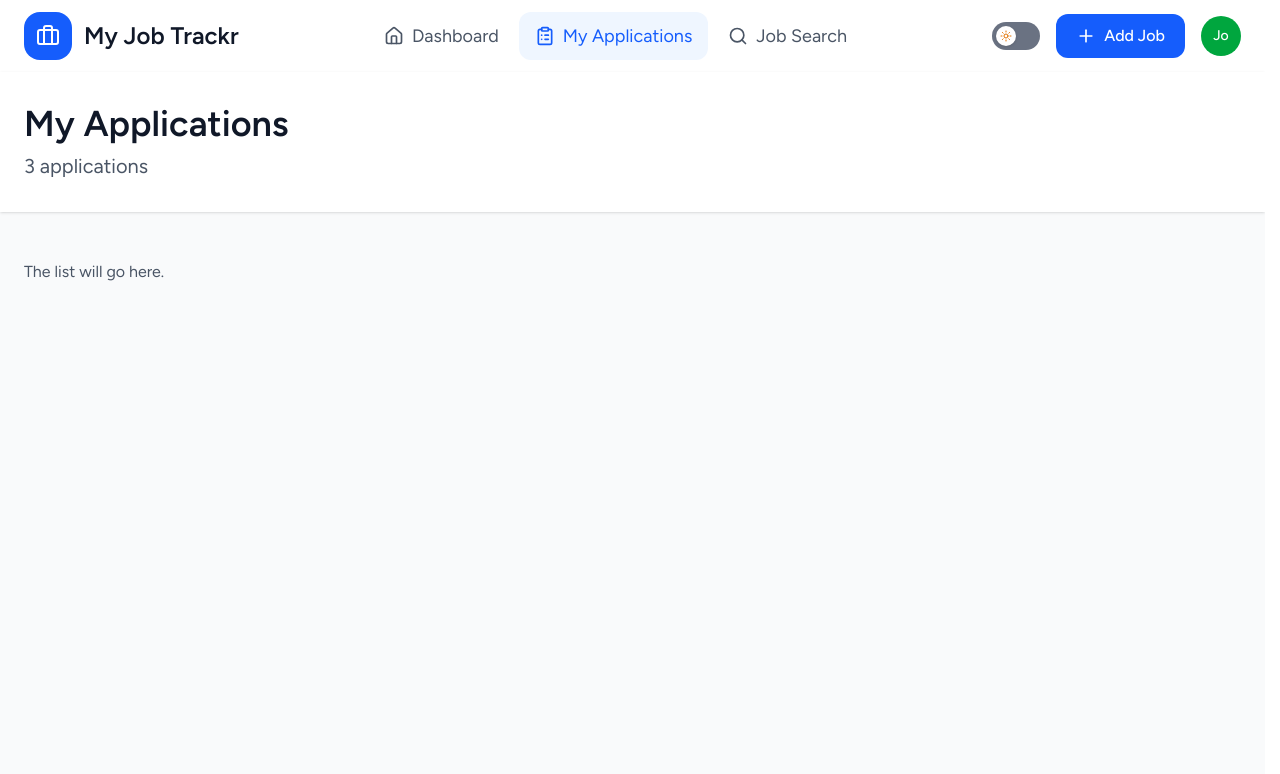
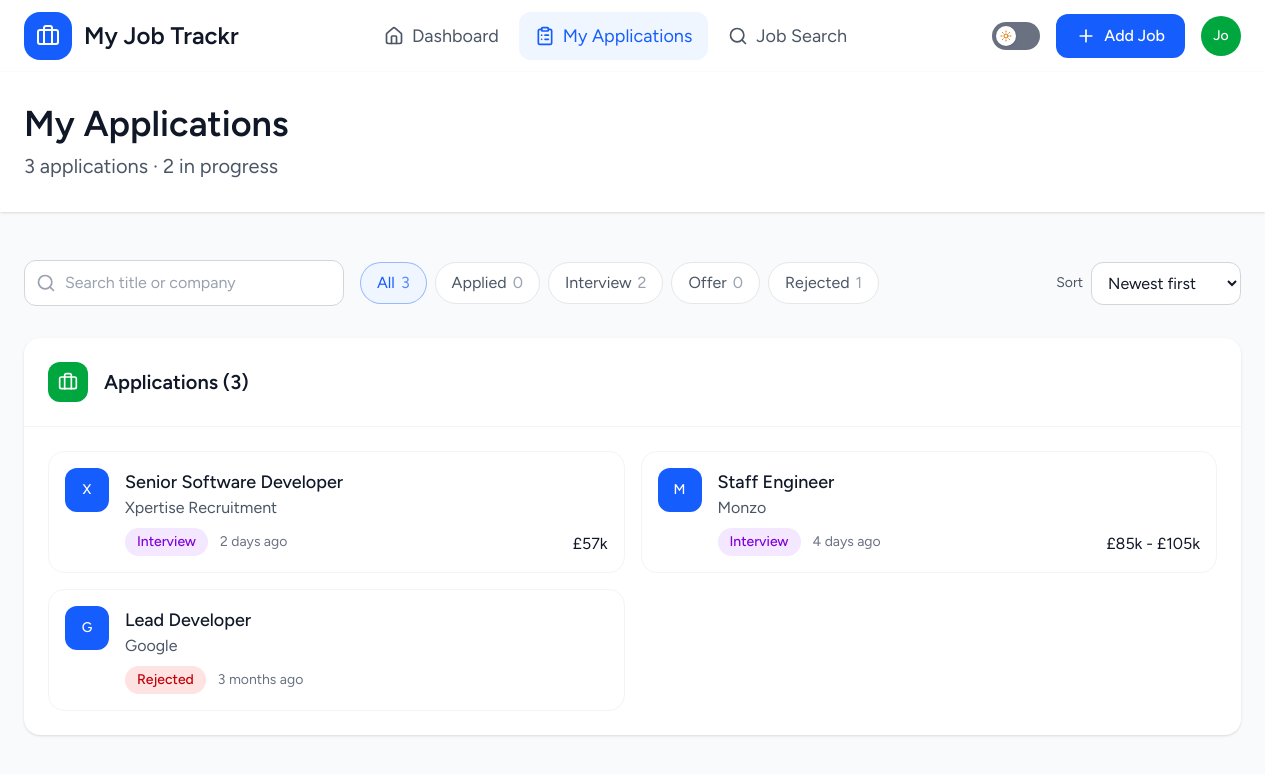
Before and after one commit to sphynx-00/job-application-tracker, a React (Vite) app: page /applications in a window 1280 px wide. Shown: the top 774 px of the page. Built offline with nearby package versions, Linux system fonts and the light colour scheme.

Commit message:
feat(applications): build applications list page

```diff
--- a/src/pages/ApplicationsPage.jsx
+++ b/src/pages/ApplicationsPage.jsx
@@ -1,14 +1,79 @@
+import { useState } from "react";
+import { Briefcase, SearchX } from "lucide-react";
 import PageHeader from "../components/layout/PageHeader";
+import SectionCard from "../components/layout/SectionCard";
+import ApplicationItem from "../features/applications/ApplicationItem";
+import ApplicationsToolbar from "../features/applications/ApplicationsToolbar";
+import { formatRelative, formatSalary } from "../lib/format";
+import { statusOrder } from "../lib/status";
+
+// Highest salary first. Jobs with no salary go last.
+const topSalary = (a) => a.salaryMax ?? a.salaryMin ?? 0;
+
+const sorters = {
+  newest: (a, b) => b.appliedAt - a.appliedAt,
+  oldest: (a, b) => a.appliedAt - b.appliedAt,
+  salary: (a, b) => topSalary(b) - topSalary(a),
+  company: (a, b) => a.company.localeCompare(b.company),
+};
 
 export default function ApplicationsPage({ applications }) {
+  const now = new Date();
+  const [query, setQuery] = useState("");
+  const [status, setStatus] = useState("all");
+  const [sort, setSort] = useState("newest");
+
+  // Counts always come from the full list, so the chips don't change while you filter.
+  const counts = { all: applications.length };
+  statusOrder.forEach((key) => {
+    counts[key] = applications.filter((a) => a.status === key).length;
+  });
+
+  // The visible list is worked out from state every time. It is never stored.
+  const search = query.trim().toLowerCase();
+  const visible = applications
+    .filter((a) => status === "all" || a.status === status)
+    .filter((a) => !search || `${a.title} ${a.company}`.toLowerCase().includes(search))
+    .sort(sorters[sort]);
+
+  const inProgress = counts.applied + counts.interview;
+
   return (
     <>
-      <PageHeader
-        title="My Applications"
-        subtitle={`${applications.length} applications`}
-      />
-      <main className="mx-auto max-w-7xl px-4 py-6 lg:px-6 lg:py-12">
-        <p className="text-gray-600 dark:text-gray-400">The list will go here.</p>
+      <PageHeader title="My Applications" subtitle={`${counts.all} applications · ${inProgress} in progress`} />
+
+      <main className="mx-auto flex max-w-7xl flex-col gap-6 px-4 py-6 lg:gap-8 lg:px-6 lg:py-12">
+        <ApplicationsToolbar
+          query={query}
+          onQuery={setQuery}
+          status={status}
+          onStatus={setStatus}
+          sort={sort}
+          onSort={setSort}
+          counts={counts}
+        />
+
+        <SectionCard icon={Briefcase} tone="green" title={`Applications (${visible.length})`}>
+          {visible.length > 0 ? (
+            <div className="grid gap-3 lg:grid-cols-2 lg:gap-4">
+              {visible.map((application) => (
+                <ApplicationItem
+                  key={application.id}
+                  title={application.title}
+                  company={application.company}
+                  appliedAgo={formatRelative(application.appliedAt, now)}
+                  salary={formatSalary(application.salaryMin, application.salaryMax)}
+                  status={application.status}
+                />
+              ))}
+            </div>
+          ) : (
+            <div className="grid place-items-center gap-3 py-10 text-center text-gray-600 dark:text-gray-400">
+              <SearchX className="size-8 text-gray-400 dark:text-gray-500" aria-hidden="true" />
+              <p>{counts.all === 0 ? "No applications yet. Press Add Job to start." : "No applications match your search."}</p>
+            </div>
+          )}
+        </SectionCard>
       </main>
     </>
   );
```
